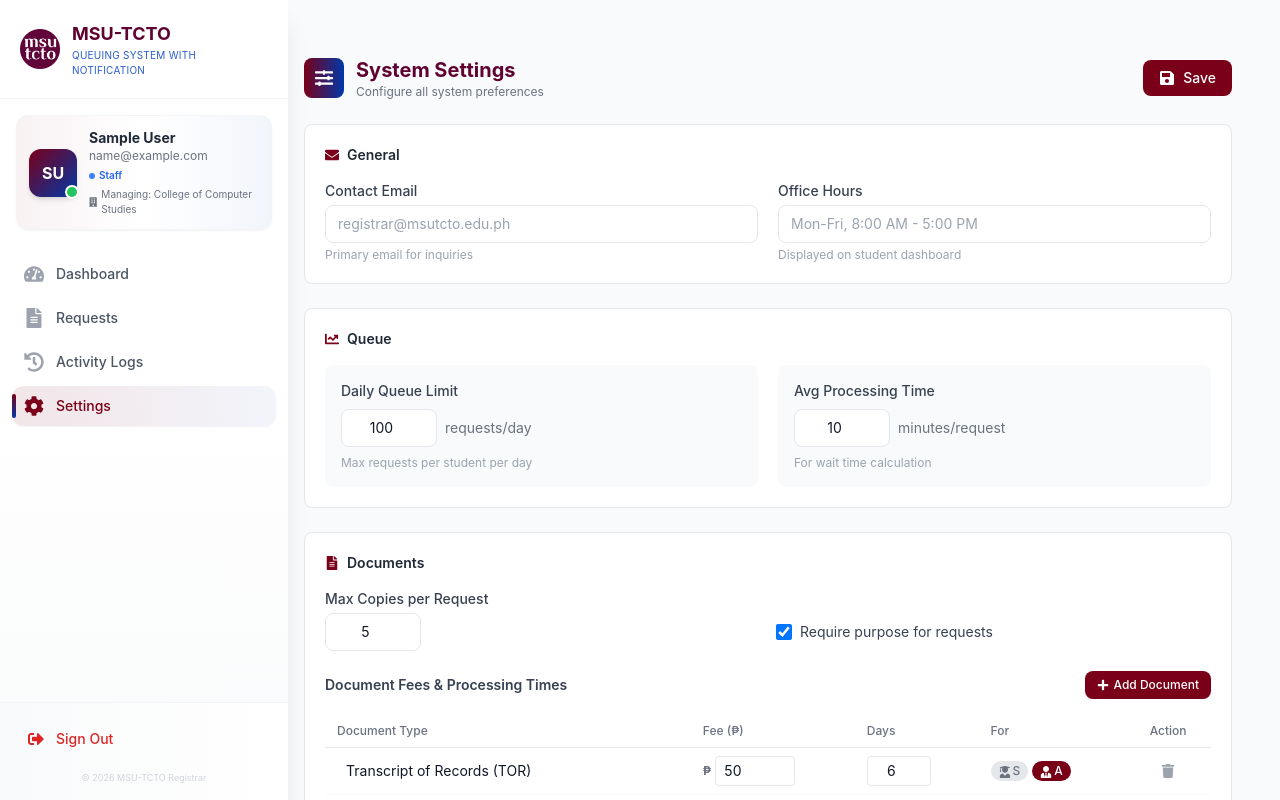
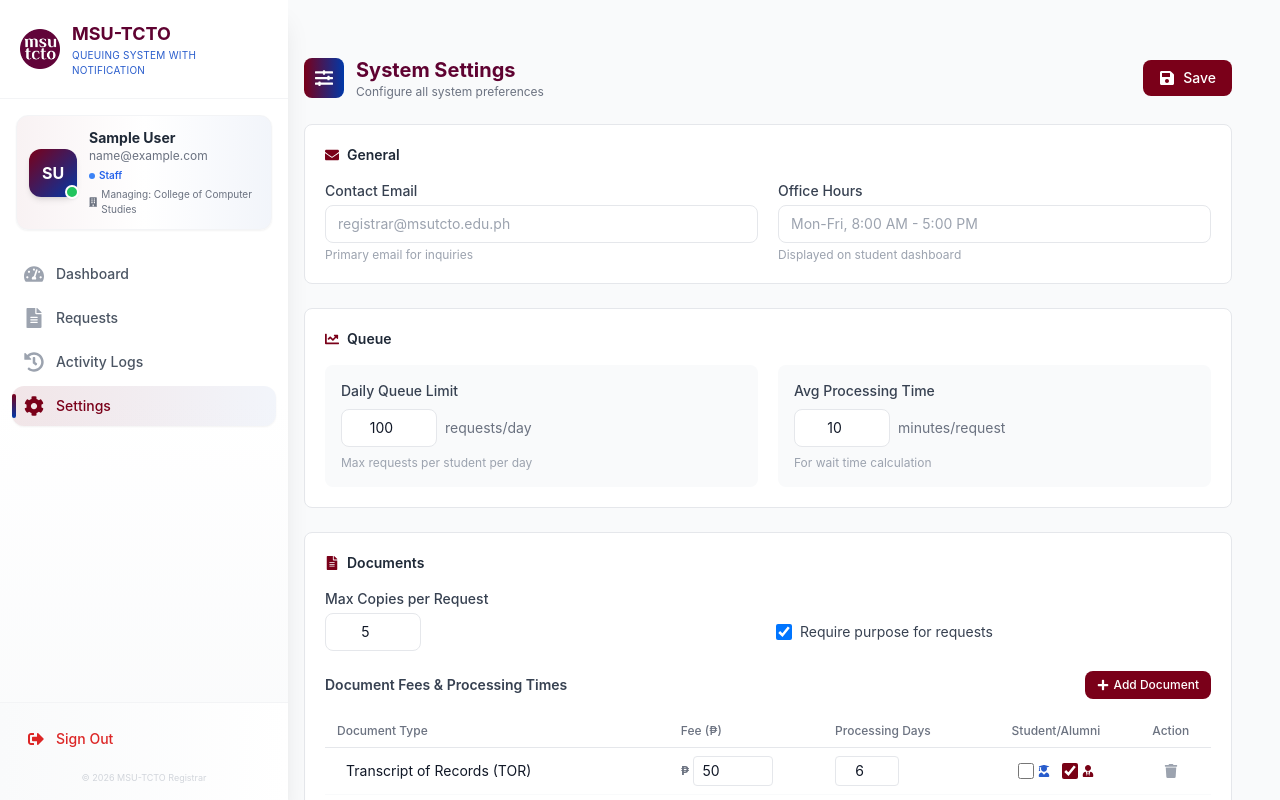
Before and after one commit to jaujanjasper02-ui/msu-tcto-admin, a React (Vite) app: page /admin/settings in a window 1280 px wide. Shown: the top 800 px of the page. Built offline with nearby package versions, Linux system fonts and the light colour scheme; no server answers; sample sign-in values are in the browser's storage.

Commit message:
update all pages

```diff
--- a/src/pages/ActivityLogs.jsx
+++ b/src/pages/ActivityLogs.jsx
@@ -49,7 +49,7 @@ export default function ActivityLogs() {
   const currentUser = JSON.parse(localStorage.getItem('currentUser') || '{}');
   const isSuperAdmin = currentUser.role === 'super_admin';
 
-  const API_BASE_URL = import.meta.env.VITE_API_URL || 'http://localhost:5000/api';
+  const API_BASE_URL = import.meta.env.VITE_API_URL || 'https://msu-tcto-backend-nta0.onrender.com/api';
 
   const fetchActivityLogs = useCallback(async () => {
     setLoading(true);
--- a/src/pages/AdminUsers.jsx
+++ b/src/pages/AdminUsers.jsx
@@ -24,7 +24,7 @@ const AdminUsers = () => {
     department: 'CCS'
   });
 
-  const API_BASE_URL = import.meta.env.VITE_API_URL || 'http://localhost:5000/api';
+  const API_BASE_URL = import.meta.env.VITE_API_URL || 'https://msu-tcto-backend-nta0.onrender.com/api';
 
   const showToast = (message, type = 'success') => {
     setToast({ show: true, message, type });
--- a/src/pages/Dashboard.jsx
+++ b/src/pages/Dashboard.jsx
@@ -9,7 +9,7 @@ import {
   FaRegClock, FaArrowRight, FaChartLine
 } from 'react-icons/fa';
 
-const API_BASE_URL = import.meta.env.VITE_API_URL || 'http://localhost:5000/api';
+const API_BASE_URL = import.meta.env.VITE_API_URL || 'https://msu-tcto-backend-nta0.onrender.com/api';
 
 const DEFAULT_ACTIVITY = {
   weekly: [0, 0, 0, 0, 0, 0, 0],
--- a/src/pages/Login.jsx
+++ b/src/pages/Login.jsx
@@ -16,7 +16,7 @@ const Login = () => {
     setError('');
 
     try {
-      const response = await fetch('http://localhost:5000/api/admin/login', {
+      const response = await fetch('https://msu-tcto-backend-nta0.onrender.com/api/admin/login', {
         method: 'POST',
         headers: {
           'Content-Type': 'application/json',
--- a/src/pages/RequestDetails.jsx
+++ b/src/pages/RequestDetails.jsx
@@ -44,7 +44,7 @@ const RequestDetails = () => {
   // 🆕 Toast notification
   const [toast, setToast] = useState({ show: false, message: '', type: '' });
 
-  const API_BASE_URL = 'http://localhost:5000/api';
+  const API_BASE_URL = 'https://msu-tcto-backend-nta0.onrender.com/api';
 
   const RESTRICTED_DOCUMENTS = [
     'Transcript of Records (TOR)', 'Diploma', 'CAV', 'Authentication',
--- a/src/pages/Requests.jsx
+++ b/src/pages/Requests.jsx
@@ -105,7 +105,7 @@ const Requests = () => {
   const [toast, setToast] = useState({ show: false, message: '', type: '' });
   const [dailyLimit, setDailyLimit] = useState(100);
 
-  const API_BASE_URL = import.meta.env.VITE_API_URL || 'http://localhost:5000/api';
+  const API_BASE_URL = import.meta.env.VITE_API_URL || 'https://msu-tcto-backend-nta0.onrender.com/api';
 
   // Local today and yesterday
   const todayLocal = useMemo(() => getLocalDateString(new Date()), []);
--- a/src/pages/Settings.jsx
+++ b/src/pages/Settings.jsx
@@ -12,7 +12,9 @@ import {
   FaTrash,
   FaUserGraduate,
   FaUserTie,
-  FaExclamationTriangle
+  FaExclamationTriangle,
+  FaCheckSquare,
+  FaRegSquare
 } from 'react-icons/fa';
 
 const DEFAULT_DOCUMENT_SETTINGS = [
@@ -37,7 +39,7 @@ const Settings = () => {
   const [isLoading, setIsLoading] = useState(true);
   const [toast, setToast] = useState({ show: false, message: '', type: '' });
 
-  const API_BASE_URL = import.meta.env.VITE_API_URL || 'http://localhost:5000/api';
+  const API_BASE_URL = import.meta.env.VITE_API_URL || 'https://msu-tcto-backend-nta0.onrender.com/api';
 
   const [settings, setSettings] = useState({
     contactEmail: '',
@@ -106,6 +108,7 @@ const Settings = () => {
     }));
   };
 
+  // 🆕 ROLE TOGGLE — GAMIT ANG CHECKBOX LOGIC
   const handleRoleToggle = (id, role) => {
     setSettings(prev => ({
       ...prev,
@@ -149,6 +152,7 @@ const Settings = () => {
     showToast('Document added! Click Save Changes to apply.', 'success');
   };
 
+  // 🆕 NEW DOC ROLE TOGGLE — GAMIT ANG CHECKBOX LOGIC
   const handleNewDocRoleToggle = (role) => {
     setNewDoc(prev => {
       const currentRoles = prev.allowedRoles;
@@ -331,18 +335,20 @@ const Settings = () => {
                   <input type="number" min="1" max="30" value={newDoc.processing_days} onChange={(e) => setNewDoc({...newDoc, processing_days: parseInt(e.target.value)})}
                     className="w-16 px-2 py-2 border border-gray-200 rounded-lg text-sm text-center focus:ring-1 focus:ring-[#7A0019] outline-none" />
                 </div>
-                <div className="flex items-center gap-3 mb-3">
+                <div className="flex items-center gap-4 mb-3">
                   <span className="text-xs text-gray-600">For:</span>
-                  <button onClick={() => handleNewDocRoleToggle('student')}
-                    className={`px-3 py-1 rounded-full text-xs font-medium transition ${newDoc.allowedRoles.includes('student') ? 'text-white' : 'bg-gray-200 text-gray-600'}`}
-                    style={newDoc.allowedRoles.includes('student') ? { backgroundColor: '#285ccc' } : {}}>
-                    <FaUserGraduate className="inline mr-1" />Student
-                  </button>
-                  <button onClick={() => handleNewDocRoleToggle('alumni')}
-                    className={`px-3 py-1 rounded-full text-xs font-medium transition ${newDoc.allowedRoles.includes('alumni') ? 'text-white' : 'bg-gray-200 text-gray-600'}`}
-                    style={newDoc.allowedRoles.includes('alumni') ? { backgroundColor: '#780115' } : {}}>
-                    <FaUserTie className="inline mr-1" />Alumni
-                  </button>
+                  <label className="flex items-center gap-1.5 cursor-pointer">
+                    <input type="checkbox" checked={newDoc.allowedRoles.includes('student')} onChange={() => handleNewDocRoleToggle('student')}
+                      className="w-4 h-4 rounded accent-[#285ccc]" />
+                    <FaUserGraduate className="text-[#285ccc] text-sm" />
+                    <span className="text-xs text-gray-700">Student</span>
+                  </label>
+                  <label className="flex items-center gap-1.5 cursor-pointer">
+                    <input type="checkbox" checked={newDoc.allowedRoles.includes('alumni')} onChange={() => handleNewDocRoleToggle('alumni')}
+                      className="w-4 h-4 rounded accent-[#780115]" />
+                    <FaUserTie className="text-[#780115] text-sm" />
+                    <span className="text-xs text-gray-700">Alumni</span>
+                  </label>
                 </div>
                 <div className="flex gap-2">
                   <button onClick={handleAddDocument} className="px-4 py-2 bg-[#7A0019] text-white text-xs font-medium rounded-lg hover:bg-[#5a0012] transition">Add</button>
@@ -358,8 +364,8 @@ const Settings = () => {
                   <tr className="border-b border-gray-200">
                     <th className="px-3 py-2 text-left text-xs font-medium text-gray-500">Document Type</th>
                     <th className="px-3 py-2 text-left text-xs font-medium text-gray-500">Fee (₱)</th>
-                    <th className="px-3 py-2 text-left text-xs font-medium text-gray-500">Days</th>
-                    <th className="px-3 py-2 text-left text-xs font-medium text-gray-500">For</th>
+                    <th className="px-3 py-2 text-left text-xs font-medium text-gray-500">Processing Days</th>
+                    <th className="px-3 py-2 text-center text-xs font-medium text-gray-500">Student/Alumni</th>
                     <th className="px-3 py-2 text-center text-xs font-medium text-gray-500">Action</th>
                   </tr>
                 </thead>
@@ -381,18 +387,19 @@ const Settings = () => {
                         <input type="number" min="1" max="30" value={doc.processing_days} onChange={(e) => handleDocumentSettingChange(doc.id, 'processing_days', parseInt(e.target.value))}
                           className="w-16 px-2 py-1 border border-gray-200 rounded text-sm text-center focus:ring-1 focus:ring-[#7A0019] outline-none" />
                       </td>
+                      {/* 🆕 CHECKBOX COLUMN */}
                       <td className="px-3 py-2">
-                        <div className="flex items-center gap-1">
-                          <button onClick={() => handleRoleToggle(doc.id, 'student')}
-                            className={`px-2 py-0.5 rounded-full text-xs font-medium transition ${(doc.allowedRoles || []).includes('student') ? 'text-white' : 'bg-gray-200 text-gray-500'}`}
-                            style={(doc.allowedRoles || []).includes('student') ? { backgroundColor: '#285ccc' } : {}}>
-                            <FaUserGraduate className="inline mr-0.5" />S
-                          </button>
-                          <button onClick={() => handleRoleToggle(doc.id, 'alumni')}
-                            className={`px-2 py-0.5 rounded-full text-xs font-medium transition ${(doc.allowedRoles || []).includes('alumni') ? 'text-white' : 'bg-gray-200 text-gray-500'}`}
-                            style={(doc.allowedRoles || []).includes('alumni') ? { backgroundColor: '#780115' } : {}}>
-                            <FaUserTie className="inline mr-0.5" />A
-                          </button>
+                        <div className="flex items-center justify-center gap-3">
+                          <label className="flex items-center gap-1 cursor-pointer" title="Student">
+                            <input type="checkbox" checked={(doc.allowedRoles || []).includes('student')} onChange={() => handleRoleToggle(doc.id, 'student')}
+                              className="w-4 h-4 rounded accent-[#285ccc]" />
+                            <FaUserGraduate className="text-[#285ccc] text-xs" />
+                          </label>
+                          <label className="flex items-center gap-1 cursor-pointer" title="Alumni">
+                            <input type="checkbox" checked={(doc.allowedRoles || []).includes('alumni')} onChange={() => handleRoleToggle(doc.id, 'alumni')}
+                              className="w-4 h-4 rounded accent-[#780115]" />
+                            <FaUserTie className="text-[#780115] text-xs" />
+                          </label>
                         </div>
                       </td>
                       <td className="px-3 py-2 text-center">
```
